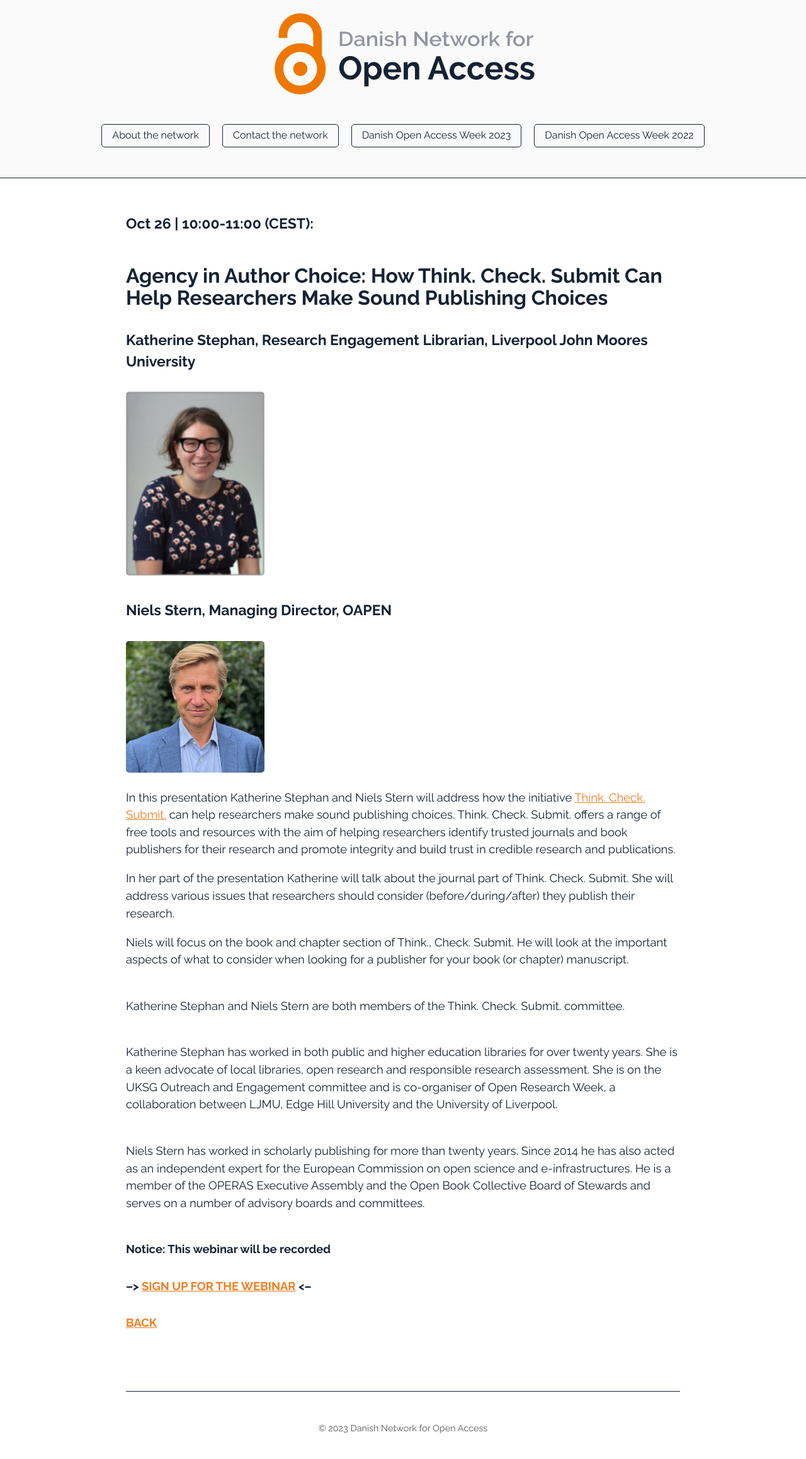
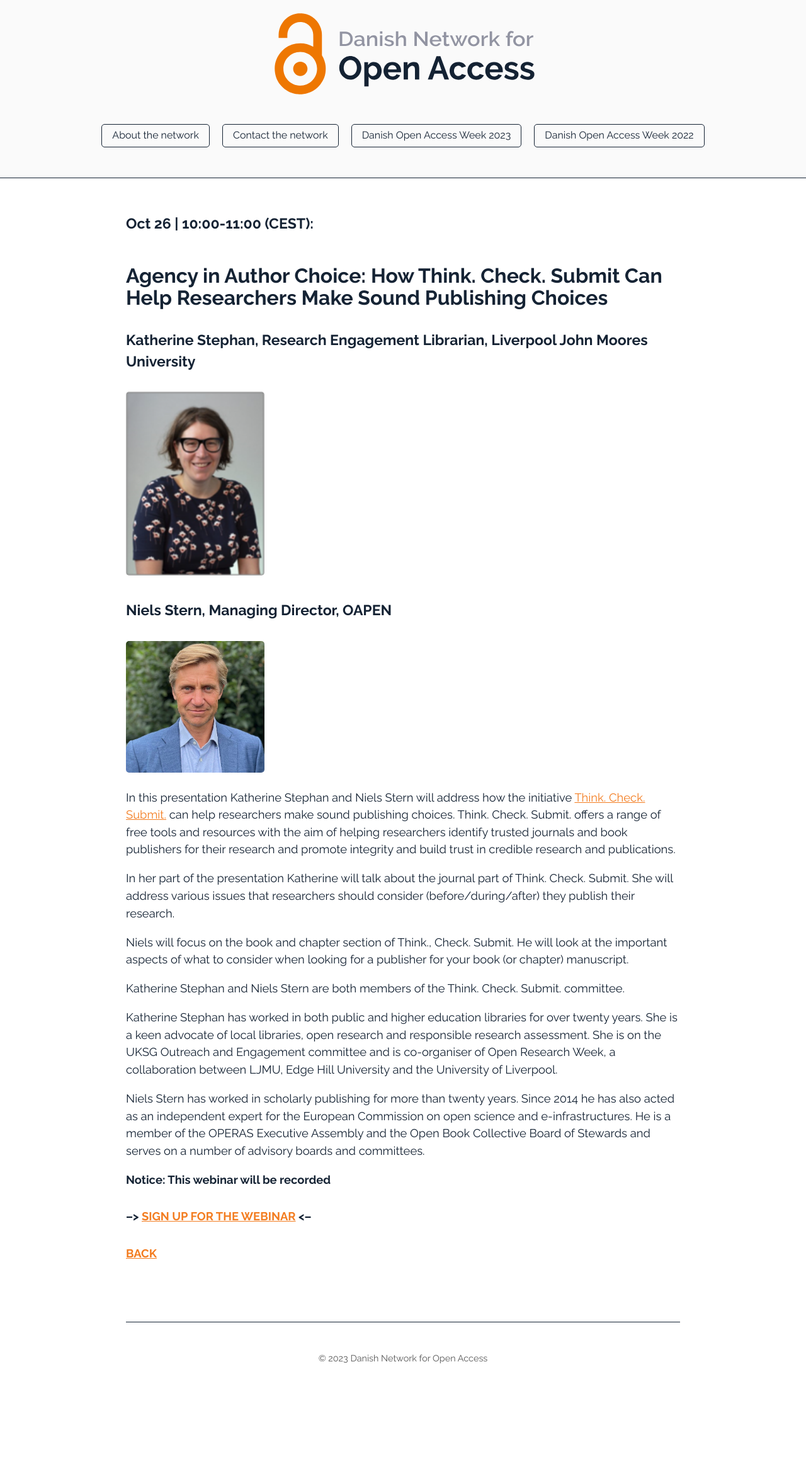
Before and after one commit to openaccess-dk/openaccess-dk.github.io, a Jekyll site: the page built from thursday_oct_26_1.md, in a window 1280 px wide. Shown: the whole page at 63% size. Built offline with Jekyll 4.4.1, drawn with Linux system fonts in a browser that asks for light colours; after the commit the page ends 2206 px from its top, so only the background shows below that.

```diff
--- a/thursday_oct_26_1.md
+++ b/thursday_oct_26_1.md
@@ -20,13 +20,13 @@ layout: default
 
 <p>In her part of the presentation Katherine will talk about the journal part of Think. Check. Submit. She will address various issues that researchers should consider (before/during/after) they publish their research.</p>
 
-Niels will focus on the book and chapter section of Think., Check. Submit. He will look at the important aspects of what to consider when looking for a publisher for your book (or chapter) manuscript.<br><br>
+<p>Niels will focus on the book and chapter section of Think., Check. Submit. He will look at the important aspects of what to consider when looking for a publisher for your book (or chapter) manuscript.</p>
 
-Katherine Stephan and Niels Stern are both members of the Think. Check. Submit. committee.<br><br>
+<p>Katherine Stephan and Niels Stern are both members of the Think. Check. Submit. committee.</p>
 
-Katherine Stephan has worked in both public and higher education libraries for over twenty years. She is a keen advocate of local libraries, open research and responsible research assessment.  She is on the UKSG Outreach and Engagement committee and is co-organiser of Open Research Week, a collaboration between LJMU, Edge Hill University and the University of Liverpool.<br><br>
+<p>Katherine Stephan has worked in both public and higher education libraries for over twenty years. She is a keen advocate of local libraries, open research and responsible research assessment. She is on the UKSG Outreach and Engagement committee and is co-organiser of Open Research Week, a collaboration between LJMU, Edge Hill University and the University of Liverpool.</p>
 
-Niels Stern has worked in scholarly publishing for more than twenty years. Since 2014 he has also acted as an independent expert for the European Commission on open science and e-infrastructures. He is a member of the OPERAS Executive Assembly and the Open Book Collective Board of Stewards and serves on a number of advisory boards and committees.<br><br>
+<p>Niels Stern has worked in scholarly publishing for more than twenty years. Since 2014 he has also acted as an independent expert for the European Commission on open science and e-infrastructures. He is a member of the OPERAS Executive Assembly and the Open Book Collective Board of Stewards and serves on a number of advisory boards and committees.</p>
 
 **Notice: This webinar will be recorded**
 
```
